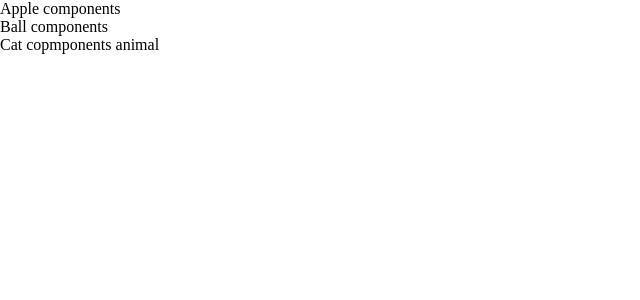
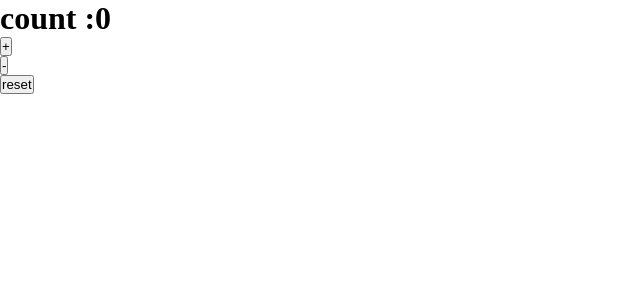
Before and after one commit to kamalrajms/reactjs, a React (Vite) app: page / in a window 1280 px wide. Shown: the top 300 px of the page, without its empty margins (0-640 px from the left). Built offline with nearby package versions, Linux system fonts and the light colour scheme.

Commit message:
useReducer

```diff
--- a/src/App.jsx
+++ b/src/App.jsx
@@ -1,15 +1,38 @@
-import React, { useState, createContext, useContext } from "react";
-import Apple from "./components/Apple";
-
-export const Pass = createContext();
+import React, { useState, createContext, useContext, useReducer } from "react";
 
 export default function App() {
-  const name = "animal";
+  // const [count, setcount] = useState(0);
+
+  const initialState = { count: 0 };
+
+  function reducer(state, action) {
+    switch (action.type) {
+      case "inc":
+        return { count: state.count + 1 };
+      case "dec":
+        return { count: state.count - 1 };
+      case "reset":
+        return { count: 0 };
+      default:
+        return { count: 0 };
+    }
+  }
+  const [state, dispatch] = useReducer(reducer, initialState);
   return (
     <div>
-      <Pass.Provider value={name}>
-        <Apple />
-      </Pass.Provider>
+      {/* {count}
+      <button onClick={() => setcount(count + 1)}>inc</button>
+      <br />
+      <button onClick={() => setcount(count - 1)}>dec</button>
+      <br />
+      <button onClick={() => setcount(0)}>reset</button> */}
+
+      <h1>count :{state.count}</h1>
+      <button onClick={() => dispatch({ type: "inc" })}>+</button>
+      <br />
+      <button onClick={() => dispatch({ type: "dec" })}>-</button>
+      <br />
+      <button onClick={() => dispatch({ type: "reset" })}>reset</button>
     </div>
   );
 }
--- a/src/components/Apple.jsx
+++ /dev/null
@@ -1,11 +0,0 @@
-import React from "react";
-import Ball from "./Ball";
-
-export default function Apple() {
-  return (
-    <>
-      <div>Apple components</div>
-      <Ball />
-    </>
-  );
-}
--- a/src/components/Ball.jsx
+++ /dev/null
@@ -1,12 +0,0 @@
-import React from "react";
-import Cat from "./Cat";
-
-export default function Ball() {
-  return (
-    <>
-      <div>Ball components</div>
-
-      <Cat />
-    </>
-  );
-}
--- a/src/components/Cat.jsx
+++ /dev/null
@@ -1,7 +0,0 @@
-import React, { useContext } from "react";
-import { Pass } from "../App";
-
-export default function Cat() {
-  const passname = useContext(Pass);
-  return <div>Cat copmponents {passname}</div>;
-}
```
